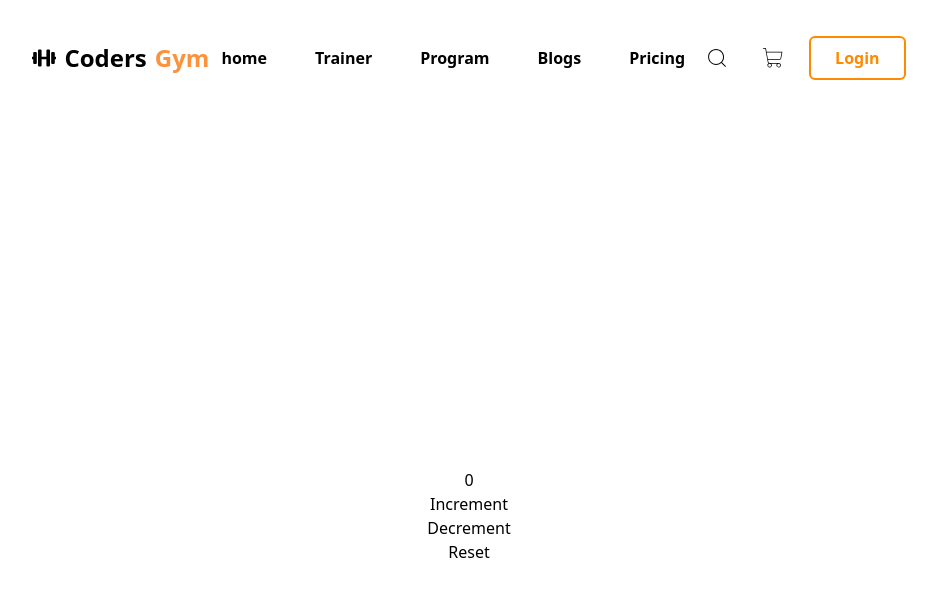
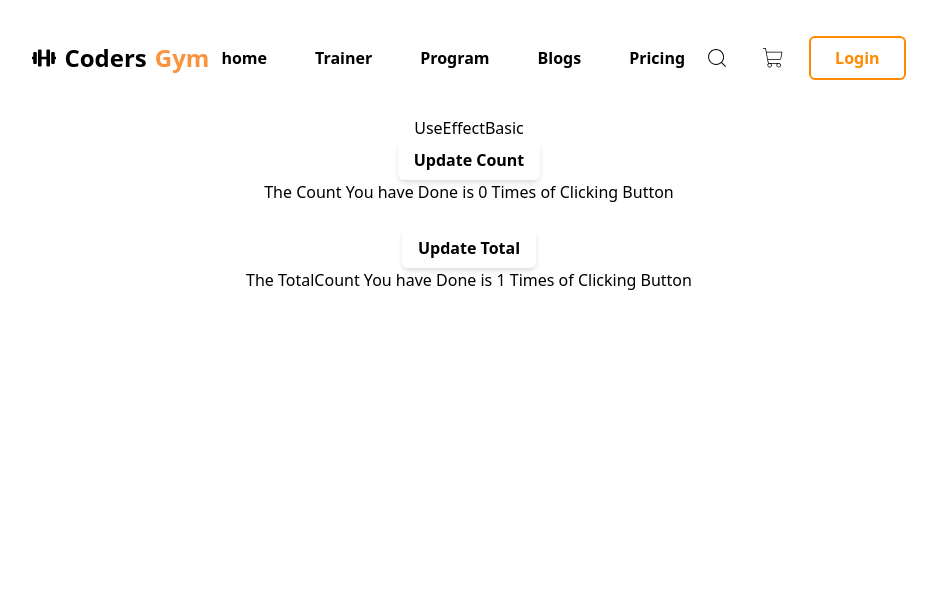
Before and after one commit to mane0510/reactpractice, a React (Create React App) app: page / in a window 1280 px wide. Shown: the top 596 px of the page, without its empty margins (171-1108 px from the left). Built offline with nearby package versions, Linux system fonts and the light colour scheme.

Commit message:
UseEffect Basic

```diff
--- a/src/App.js
+++ b/src/App.js
@@ -1,13 +1,15 @@
 
 import './App.css';
 import { Navbar } from './components/Navbar/Navbar';
-import { UseReducerHook } from './components/UseReducerHook/UseReducerHook';
+import UseEffectBasic from './components/UseEffectHook/UseEffectBasic';
+
 
 function App() {
+
   return (
     <div className="App">
    <Navbar/>
-  <UseReducerHook/>
+   <UseEffectBasic/>
 
     </div>
   );
--- /dev/null
+++ b/src/components/UseEffectHook/UseEffectBasic.js
@@ -0,0 +1,59 @@
+import React, { useEffect, useState } from 'react'
+import { SiToptal } from 'react-icons/si';
+
+const UseEffectBasic = () => {
+    const[count,setCount]=useState(0);
+    const[total,setTotal]=useState(1)
+    //Version 1
+    // useEffect(() => {
+    //     alert("I will run only on rendering...!")  // it will be runing in all rendering
+    //       })
+
+    //Version 2
+    //      useEffect(() => {
+    //    alert("I will run only in 1 st render...!")      // this will run only 1st rendering
+    //      }, [])
+
+    //Version 3
+    // useEffect(() => {
+    //     alert("I will everytime when count will update...! ")  // This will render After every count
+    //     }, [count])
+
+    //Version 4
+    // useEffect(() => {
+    //     alert("I will everytime when count will update...! ")   // this will render for each total and count click before and after
+
+    // }, [count,total])
+     //Version 5
+   useEffect(() => {
+     alert("Count is Updated")
+
+     return () => {
+      alert("Count is Unmounted from UI")    // this will be cleeanup Function
+   }}, [count])
+
+
+const HandleClick=()=>{
+         setCount(count+1)
+
+      }
+      const HandleClickTotal=()=>{
+        setTotal(total+1)
+     }
+
+
+  return (
+    <div>
+        <h1>UseEffectBasic</h1>
+        <button onClick={HandleClick} className='px-4 py-2 bg-blue-400 text-black-200 shadow-md font-semibold rounded-md  hover:bg-blue-600 focus:outline-none focus:ring-2 focus:ring-blue-400 focus:ring-opacity-75'>Update Count</button>
+        <p>The Count You have  Done is {count} Times of Clicking Button</p>
+        <br/>
+        <button onClick={HandleClickTotal} className='px-4 py-2 bg-blue-400 text-black-200 shadow-md font-semibold rounded-md  hover:bg-blue-600 focus:outline-none focus:ring-2 focus:ring-blue-400 focus:ring-opacity-75'>Update Total</button>
+        <p>The TotalCount You have  Done is {total} Times of Clicking Button</p>
+        <br/>
+
+    </div>
+  )
+}
+
+export default UseEffectBasic
--- a/src/index.js
+++ b/src/index.js
@@ -6,7 +6,7 @@ import App from './App';
 
 const root = ReactDOM.createRoot(document.getElementById('root'));
 root.render(
-  <React.StrictMode>
+
     <App />
-  </React.StrictMode>
+
 );
```
